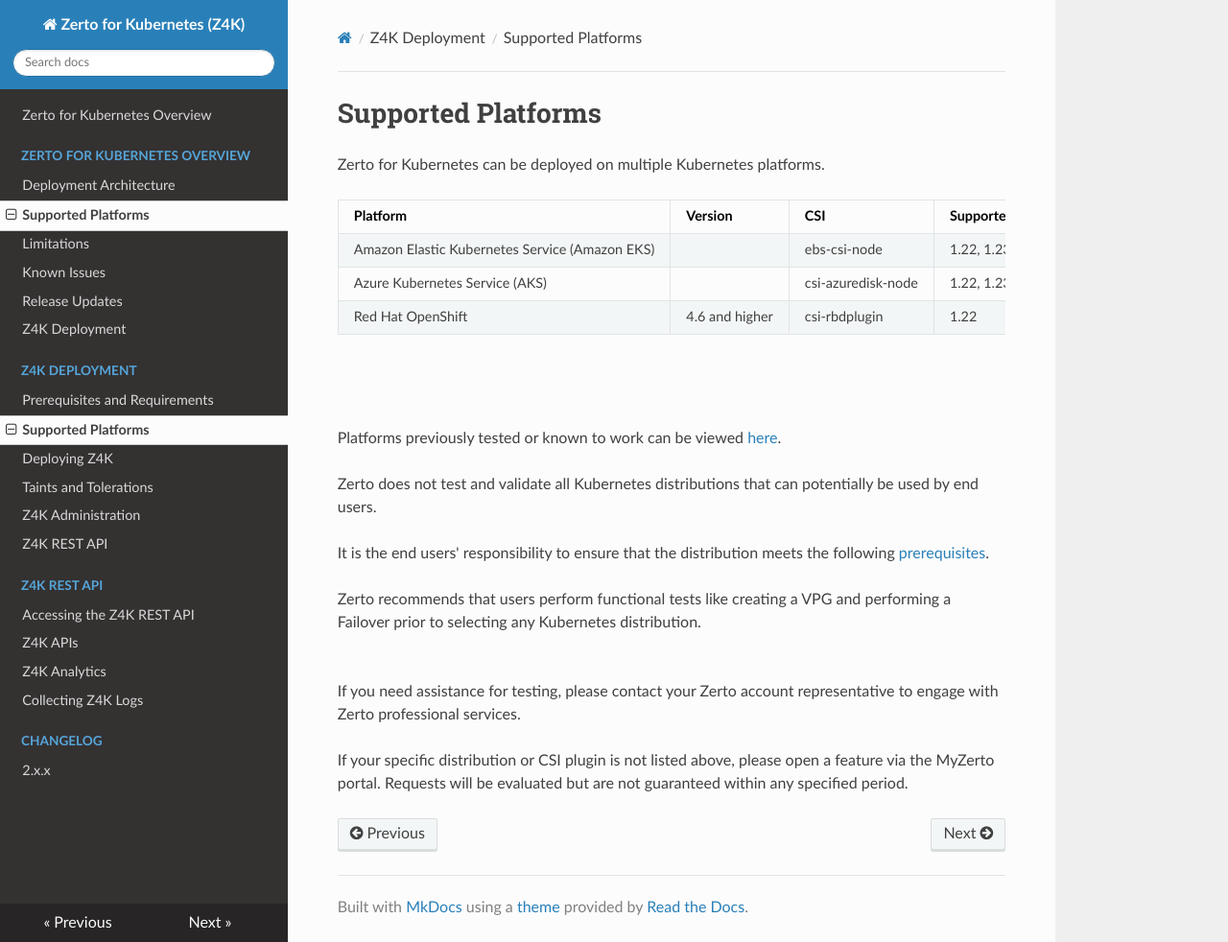
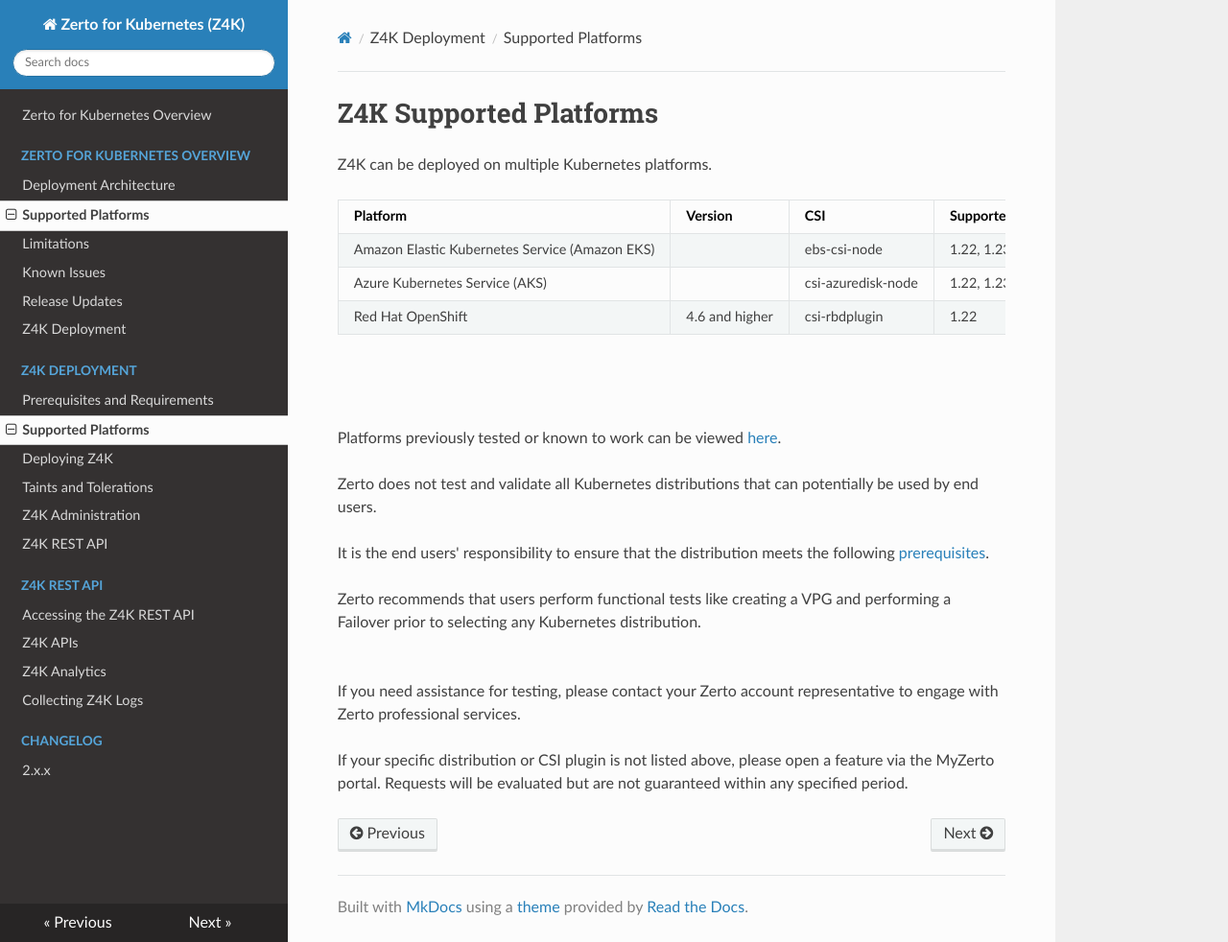
Before and after one commit to ZertoPublic/Z4K, an MkDocs documentation site: the page built from docs/SupportedPlatforms.md, in a window 1280 px wide and 982 px high. Shown: the whole window at 96% size. Built offline with MkDocs 1.6.1, drawn with Linux system fonts in a browser that asks for light colours.

Commit message:
Update SupportedPlatforms.md

```diff
--- a/docs/SupportedPlatforms.md
+++ b/docs/SupportedPlatforms.md
@@ -1,6 +1,6 @@
-# Supported Platforms
+# Z4K Supported Platforms
 
-Zerto for Kubernetes can be deployed on multiple Kubernetes platforms.
+Z4K can be deployed on multiple Kubernetes platforms.
 
 
 | Platform                             | Version  |  CSI| Supported Kubernetes Versions |
```
